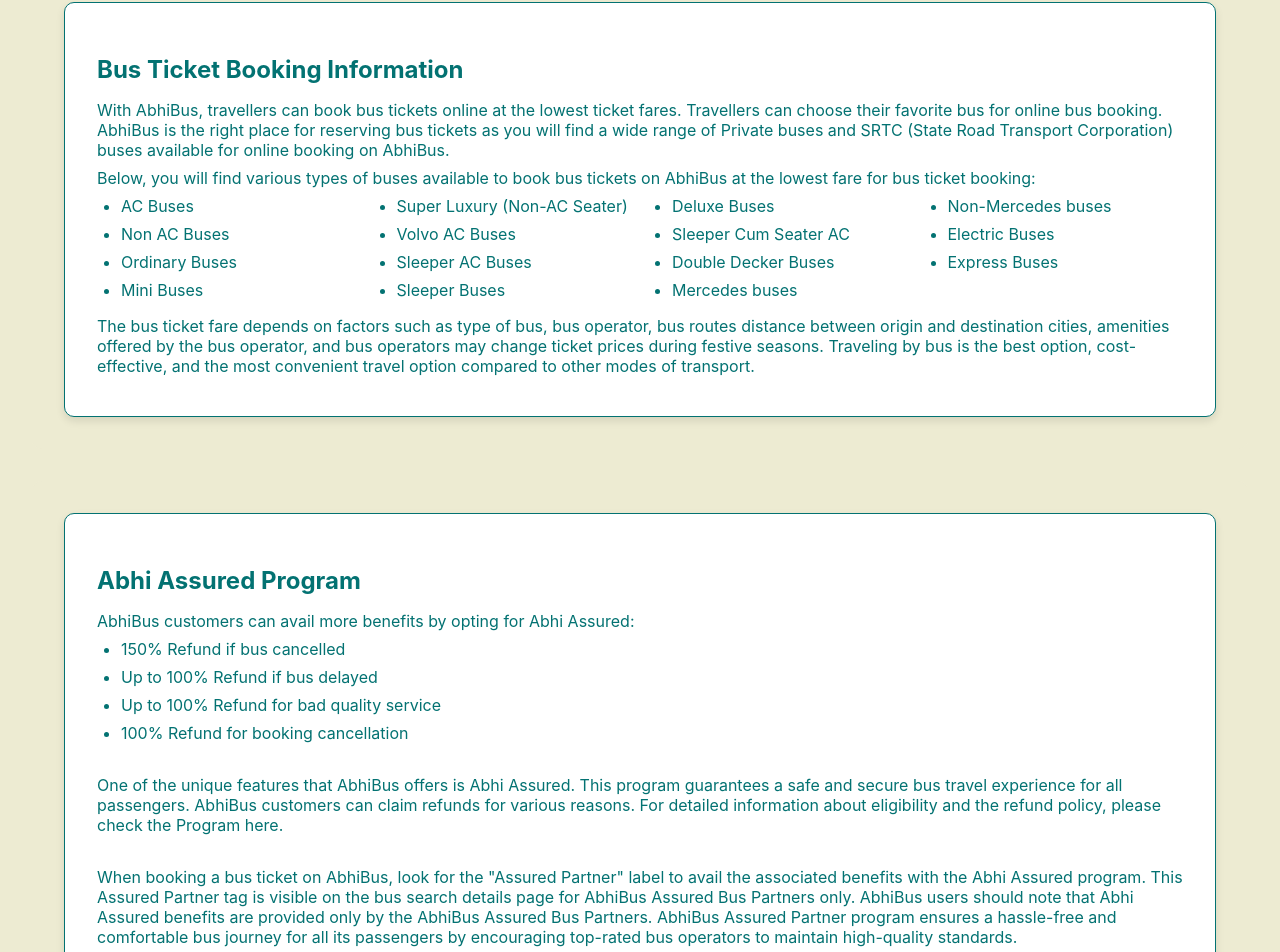
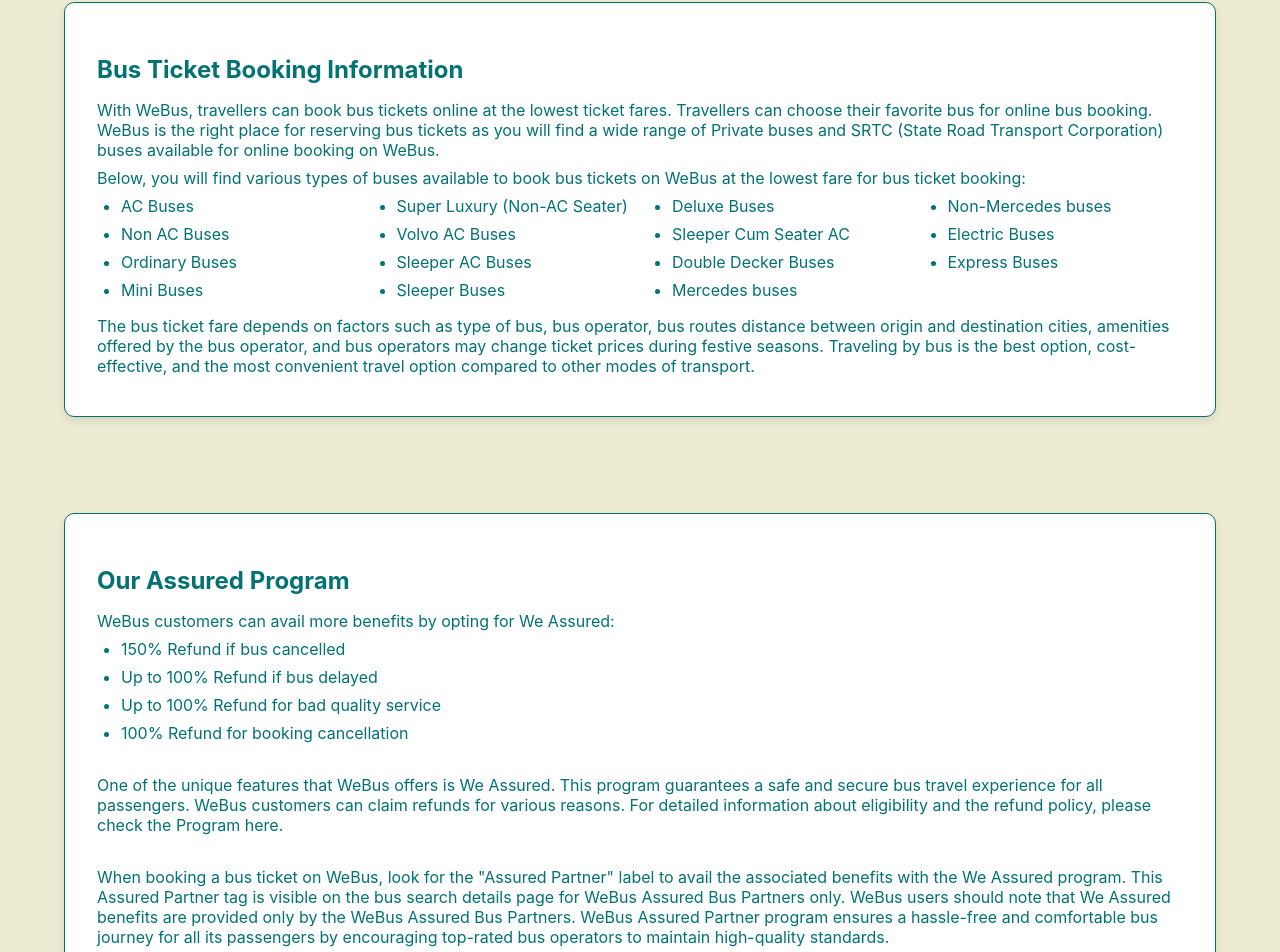
Before and after one commit to Sheenu0104/bus-scheduler, a React (Create React App) app: page / in a window 1280 px wide. Shown: the part 1168-2120 px from the top of the page. Built offline with nearby package versions, Linux system fonts and the light colour scheme.

Commit message:
Update HomePage.js

```diff
--- a/src/pages/HomePage.js
+++ b/src/pages/HomePage.js
@@ -99,7 +99,7 @@
 
       {/* Why Choose AbhiBus Section */}
       <div className="why-choose-section mt-5">
-        <h2>Why Choose AbhiBus for Bus Ticket Booking?</h2>
+        <h2>Why Choose WeBus for Bus Ticket Booking?</h2>
         <div className="cards-container">
           <div className="card">
             <h3>3,50,000+ Bus Routes</h3>
@@ -124,8 +124,8 @@
       <div className="bus-info-section mt-5">
         <div className="bus-info-box">
           <h2>Bus Ticket Booking Information</h2>
-          <p>With AbhiBus, travellers can book bus tickets online at the lowest ticket fares. Travellers can choose their favorite bus for online bus booking. AbhiBus is the right place for reserving bus tickets as you will find a wide range of Private buses and SRTC (State Road Transport Corporation) buses available for online booking on AbhiBus.</p>
-          <p>Below, you will find various types of buses available to book bus tickets on AbhiBus at the lowest fare for bus ticket booking:</p>
+          <p>With WeBus, travellers can book bus tickets online at the lowest ticket fares. Travellers can choose their favorite bus for online bus booking. WeBus is the right place for reserving bus tickets as you will find a wide range of Private buses and SRTC (State Road Transport Corporation) buses available for online booking on WeBus.</p>
+          <p>Below, you will find various types of buses available to book bus tickets on WeBus at the lowest fare for bus ticket booking:</p>
           <div className="bus-info-content">
             <ul className="bus-info-list">
               <li>AC Buses</li>
@@ -160,8 +160,8 @@
 
       <section class="abhi-assured-section">
   <div class="abhi-assured-box">
-    <h2>Abhi Assured Program</h2>
-    <p>AbhiBus customers can avail more benefits by opting for Abhi Assured:</p>
+    <h2>Our Assured Program</h2>
+    <p>WeBus customers can avail more benefits by opting for We Assured:</p>
     <div class="abhi-assured-content">
       <ul class="abhi-assured-list">
         <li>150% Refund if bus cancelled</li>
@@ -169,8 +169,8 @@
         <li>Up to 100% Refund for bad quality service</li>
         <li>100% Refund for booking cancellation</li>
       </ul>
-      <p>One of the unique features that AbhiBus offers is Abhi Assured. This program guarantees a safe and secure bus travel experience for all passengers. AbhiBus customers can claim refunds for various reasons. For detailed information about eligibility and the refund policy, please check the Program here.</p>
-      <p>When booking a bus ticket on AbhiBus, look for the "Assured Partner" label to avail the associated benefits with the Abhi Assured program. This Assured Partner tag is visible on the bus search details page for AbhiBus Assured Bus Partners only. AbhiBus users should note that Abhi Assured benefits are provided only by the AbhiBus Assured Bus Partners. AbhiBus Assured Partner program ensures a hassle-free and comfortable bus journey for all its passengers by encouraging top-rated bus operators to maintain high-quality standards.</p>
+      <p>One of the unique features that WeBus offers is We Assured. This program guarantees a safe and secure bus travel experience for all passengers. WeBus customers can claim refunds for various reasons. For detailed information about eligibility and the refund policy, please check the Program here.</p>
+      <p>When booking a bus ticket on WeBus, look for the "Assured Partner" label to avail the associated benefits with the We Assured program. This Assured Partner tag is visible on the bus search details page for WeBus Assured Bus Partners only. WeBus users should note that We Assured benefits are provided only by the WeBus Assured Bus Partners. WeBus Assured Partner program ensures a hassle-free and comfortable bus journey for all its passengers by encouraging top-rated bus operators to maintain high-quality standards.</p>
     </div>
   </div>
 </section>
```
